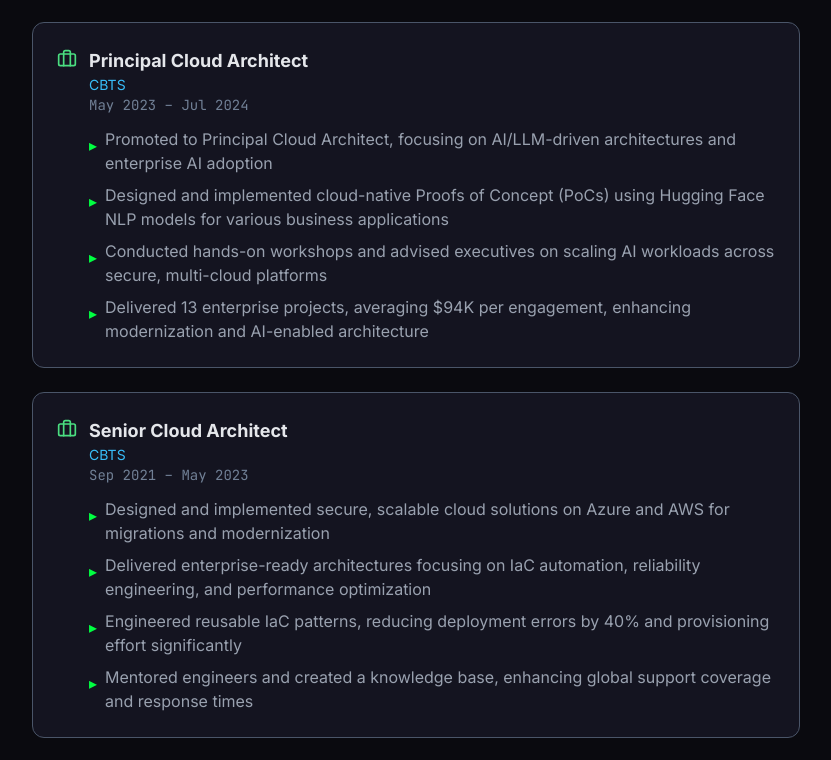
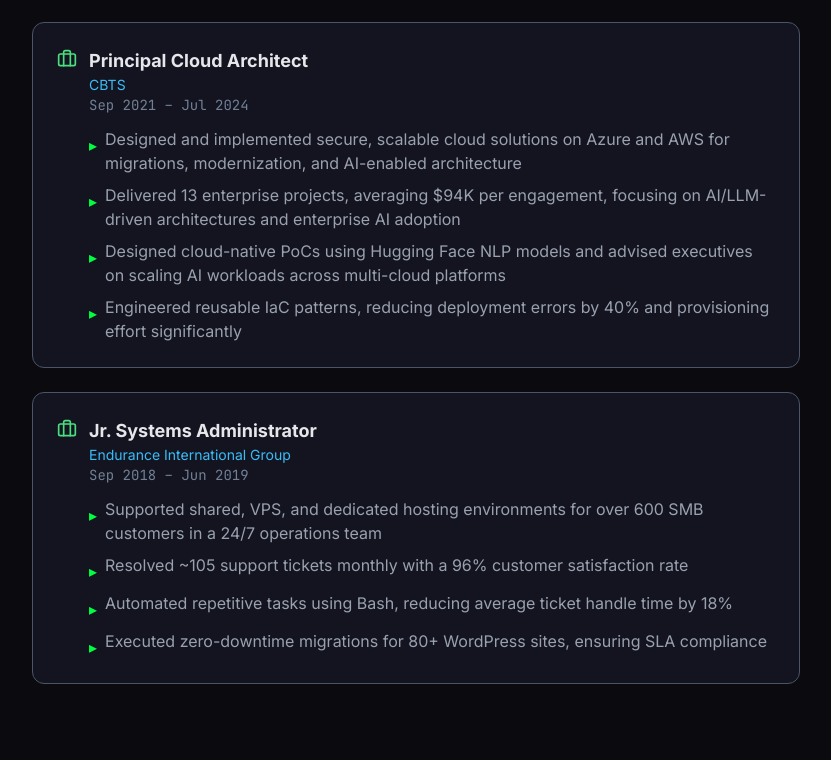
Before and after one commit to mrcloudchase/mrcloudchase.github.io, a Next.js app: page /resume in a window 1280 px wide. Shown: the part 2888-3648 px from the top of the page, without its empty margins (224-1055 px from the left). Built offline with nearby package versions, Linux system fonts and the light colour scheme.

Commit message:
Condense CBTS roles into single Principal Cloud Architect entry

```diff
--- a/app/resume/page.tsx
+++ b/app/resume/page.tsx
@@ -80,23 +80,12 @@ const experience = [
   {
     title: 'Principal Cloud Architect',
     company: 'CBTS',
-    period: 'May 2023 – Jul 2024',
+    period: 'Sep 2021 – Jul 2024',
     highlights: [
-      'Promoted to Principal Cloud Architect, focusing on AI/LLM-driven architectures and enterprise AI adoption',
-      'Designed and implemented cloud-native Proofs of Concept (PoCs) using Hugging Face NLP models for various business applications',
-      'Conducted hands-on workshops and advised executives on scaling AI workloads across secure, multi-cloud platforms',
-      'Delivered 13 enterprise projects, averaging $94K per engagement, enhancing modernization and AI-enabled architecture',
-    ],
-  },
-  {
-    title: 'Senior Cloud Architect',
-    company: 'CBTS',
-    period: 'Sep 2021 – May 2023',
-    highlights: [
-      'Designed and implemented secure, scalable cloud solutions on Azure and AWS for migrations and modernization',
-      'Delivered enterprise-ready architectures focusing on IaC automation, reliability engineering, and performance optimization',
+      'Designed and implemented secure, scalable cloud solutions on Azure and AWS for migrations, modernization, and AI-enabled architecture',
+      'Delivered 13 enterprise projects, averaging $94K per engagement, focusing on AI/LLM-driven architectures and enterprise AI adoption',
+      'Designed cloud-native PoCs using Hugging Face NLP models and advised executives on scaling AI workloads across multi-cloud platforms',
       'Engineered reusable IaC patterns, reducing deployment errors by 40% and provisioning effort significantly',
-      'Mentored engineers and created a knowledge base, enhancing global support coverage and response times',
     ],
   },
   {
```
